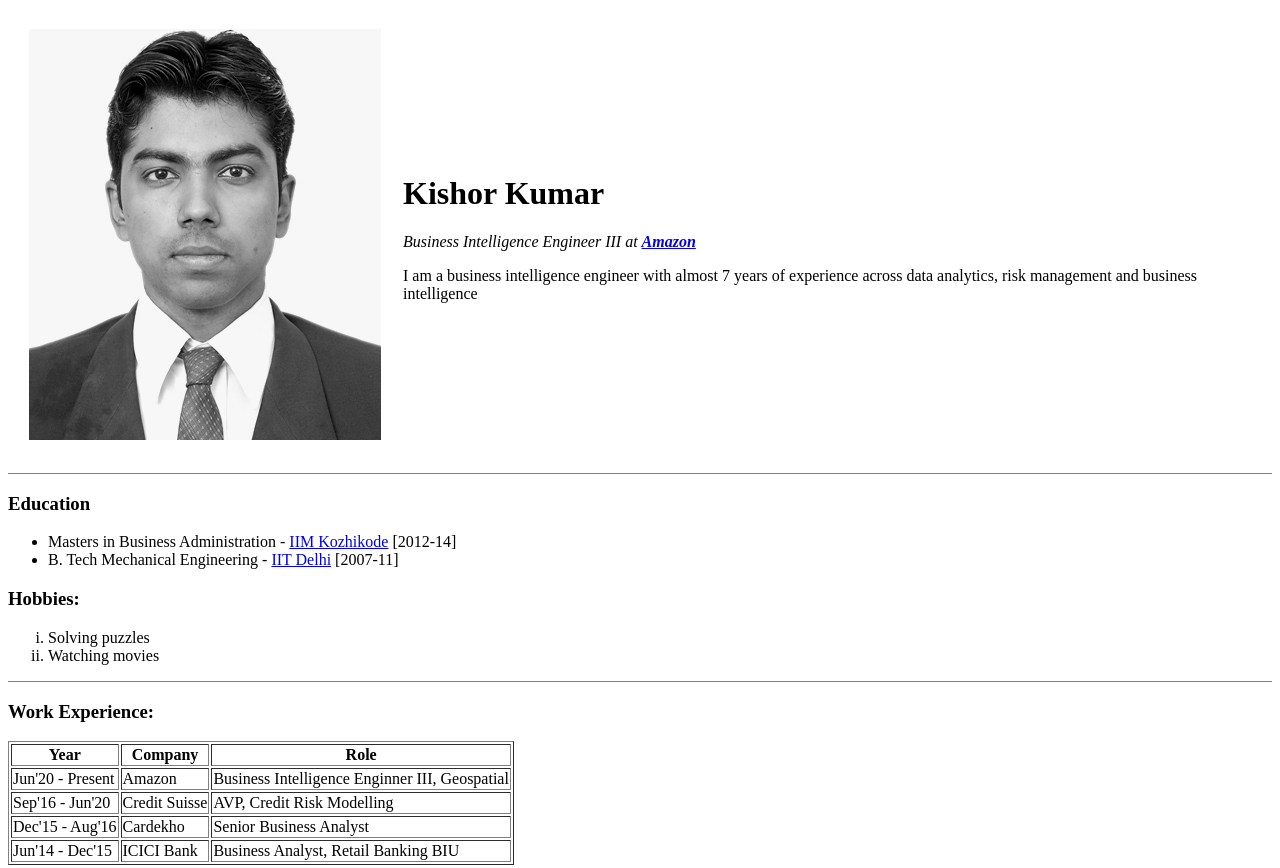
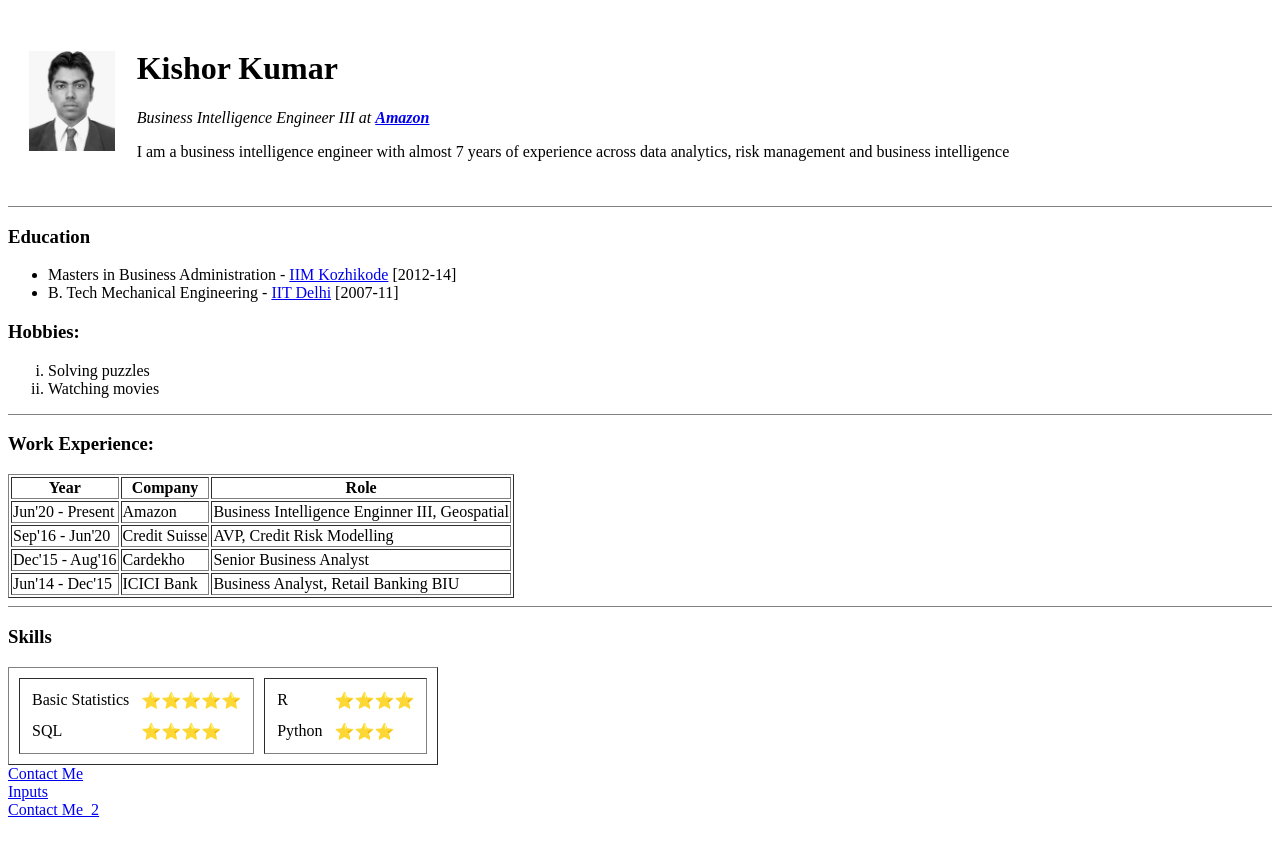
Before and after one commit to kishor1310/cv, a plain HTML site: page index.html in a window 1280 px wide. Shown: the top 868 px of the page. After the commit the page ends 845 px from the top, so only its background shows below. Drawn offline with Linux system fonts and the light colour scheme.

Commit message:
Update index.html

```diff
--- a/index.html
+++ b/index.html
@@ -9,7 +9,7 @@
 <body>
   <table cellspacing="20">
     <tr>
-      <td><img src="images/kishor_pic.jpg" alt="Kishor profile picture"></td>
+      <td><img src="images/kishor_pic.jpg" alt="Kishor profile picture" height="100px"></td>
       <td>
         <h1> Kishor Kumar </h1>
         <p><em>Business Intelligence Engineer III at <strong><a href="https://www.amazon.com/">Amazon</a></strong></em></p>
```
